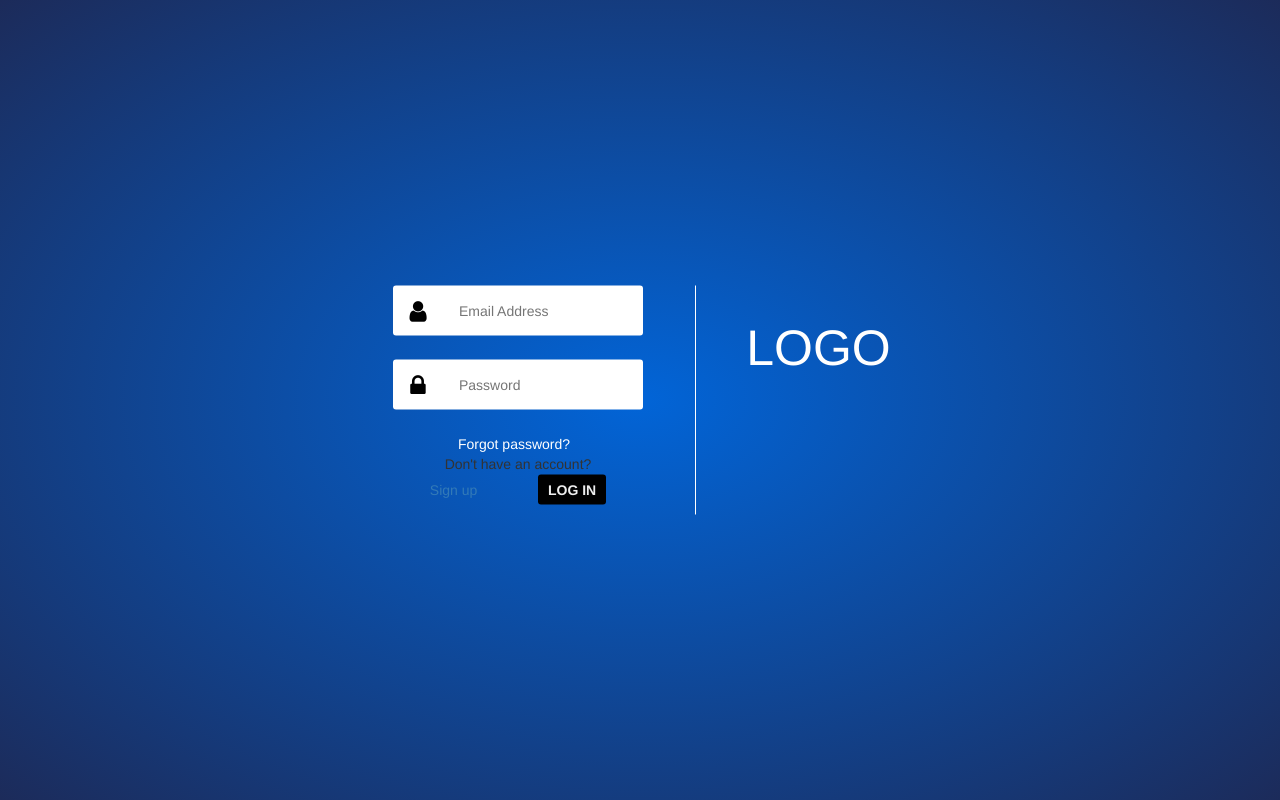
After one commit to Sanam-007/social_site, a PHP site: page /login.php in a window 1280 px wide. The commit adds this page. Run offline with PHP 8.4, Linux system fonts and the light colour scheme; some libraries are stand-ins or nearby versions.

Commit message:
login added

```diff
--- /dev/null
+++ b/login.css
@@ -0,0 +1,173 @@
+@charset "utf-8";
+
+
+@import url//maxcdn.bootstrapcdn.com/font-awesome/4.3.0/css/font-awesome.min.css);
+
+
+
+div.main{
+    background: #0264d6; /* Old browsers */
+background: -moz-radial-gradient(center, ellipse cover,  #0264d6 1%, #1c2b5a 100%); /* FF3.6+ */
+background: -webkit-gradient(radial, center center, 0px, center center, 100%, color-stop(1%,#0264d6), color-stop(100%,#1c2b5a)); /* Chrome,Safari4+ */
+background: -webkit-radial-gradient(center, ellipse cover,  #0264d6 1%,#1c2b5a 100%); /* Chrome10+,Safari5.1+ */
+background: -o-radial-gradient(center, ellipse cover,  #0264d6 1%,#1c2b5a 100%); /* Opera 12+ */
+background: -ms-radial-gradient(center, ellipse cover,  #0264d6 1%,#1c2b5a 100%); /* IE10+ */
+background: radial-gradient(ellipse at center,  #0264d6 1%,#1c2b5a 100%); /* W3C */
+filter: progid:DXImageTransform.Microsoft.gradient( startColorstr='#0264d6', endColorstr='#1c2b5a',GradientType=1 ); /* IE6-9 fallback on horizontal gradient */
+height:calc(100vh);
+width:100%;
+}
+
+[class*="fontawesome-"]:before {
+  font-family: 'FontAwesome', sans-serif;
+}
+
+/* ---------- GENERAL ---------- */
+
+* {
+  box-sizing: border-box;
+    margin:0px auto;
+
+  &:before,
+  &:after {
+    box-sizing: border-box;
+  }
+
+}
+
+body {
+
+    color: #606468;
+  font: 87.5%/1.5em 'Open Sans', sans-serif;
+  margin: 0;
+}
+
+a {
+	color: #fff;
+	text-decoration: none;
+}
+
+a:hover {
+	text-decoration: underline;
+}
+
+input {
+	border: none;
+	font-family: 'Open Sans', Arial, sans-serif;
+	font-size: 14px;
+	line-height: 1.5em;
+	padding: 0;
+	-webkit-appearance: none;
+}
+
+p {
+	line-height: 1.5em;
+}
+
+.clearfix {
+  *zoom: 1;
+
+  &:before,
+  &:after {
+    content: ' ';
+    display: table;
+  }
+
+  &:after {
+    clear: both;
+  }
+
+}
+
+.container {
+  left: 50%;
+  position: fixed;
+  top: 50%;
+  transform: translate(-50%, -50%);
+}
+
+/* ---------- LOGIN ---------- */
+
+#login form{
+	width: 250px;
+}
+#login, .logo{
+    display:inline-block;
+    width:40%;
+}
+#login{
+border-right:1px solid #fff;
+  padding: 0px 22px;
+  width: 59%;
+}
+.logo{
+color:#fff;
+font-size:50px;
+  line-height: 125px;
+}
+
+#login form span.fa {
+	background-color: #fff;
+	border-radius: 3px 0px 0px 3px;
+	color: #000;
+	display: block;
+	float: left;
+	height: 50px;
+    font-size:24px;
+	line-height: 50px;
+	text-align: center;
+	width: 50px;
+}
+
+#login form input {
+	height: 50px;
+}
+fieldset{
+    padding:0;
+    border:0;
+    margin: 0;
+
+}
+#login form input[type="text"], input[type="password"] {
+	background-color: #fff;
+	border-radius: 0px 3px 3px 0px;
+	color: #000;
+	margin-bottom: 1em;
+	padding: 0 16px;
+	width: 200px;
+}
+
+#login form input[type="submit"] {
+  border-radius: 3px;
+  -moz-border-radius: 3px;
+  -webkit-border-radius: 3px;
+  background-color: #000000;
+  color: #eee;
+  font-weight: bold;
+  /* margin-bottom: 2em; */
+  text-transform: uppercase;
+  padding: 5px 10px;
+  height: 30px;
+}
+
+#login form input[type="submit"]:hover {
+	background-color: #d44179;
+}
+
+#login > p {
+	text-align: center;
+}
+
+#login > p span {
+	padding-left: 5px;
+}
+.middle {
+  display: flex;
+  width: 600px;
+}
+.small-text{
+  color: #fff;
+}
+.ioo {
+  color= #fff;
+}
--- /dev/null
+++ b/login.php
@@ -0,0 +1,122 @@
+ <?php
+    session_start();
+      $_SESSION['isloggedin']='no';
+
+
+            ?>
+            <!DOCTYPE html>
+            <html lang="en">
+            <head>
+                <meta charset="UTF-8">
+                <meta http-equiv="X-UA-Compatible" content="IE=edge">
+                <meta name="viewport" content="width=device-width, initial-scale=1.0">
+                <title>Lets meet page</title>
+                <link rel="stylesheet" href="login.css">
+
+           <link href="//maxcdn.bootstrapcdn.com/bootstrap/4.1.1/css/bootstrap.min.css" rel="stylesheet" id="bootstrap-css">
+            <script src="//maxcdn.bootstrapcdn.com/bootstrap/4.1.1/js/bootstrap.min.js"></script>
+            <script src="//cdnjs.cloudflare.com/ajax/libs/jquery/3.2.1/jquery.min.js"></script>
+            <!------ Include the above in your HEAD tag ---------->
+
+            <link href="//maxcdn.bootstrapcdn.com/bootstrap/3.3.0/css/bootstrap.min.css" rel="stylesheet" id="bootstrap-css">
+            <script src="//maxcdn.bootstrapcdn.com/bootstrap/3.3.0/js/bootstrap.min.js"></script>
+            <script src="//code.jquery.com/jquery-1.11.1.min.js"></script>
+            <!-- Include the above in your HEAD tag -->
+
+            <link rel="stylesheet" href="//maxcdn.bootstrapcdn.com/font-awesome/4.3.0/css/font-awesome.min.css">
+
+
+            </head>
+            <body>
+
+            <div class="main">
+
+
+                <div class="container">
+            <center>
+            <div class="middle">
+                  <div id="login">
+
+                    <form action="" method="post">
+
+                      <fieldset class="clearfix">
+
+                        <p ><span class="fa fa-user"></span><input type="text" name="email"  Placeholder="Email Address" required ></p>
+                        <p><span class="fa fa-lock"></span><input type="password"   name="password" Placeholder="Password" required></p>
+
+                         <div >
+                      <span style="width:48%; text-align:left;  display: inline-block;"><a class="small-text" href="#">Forgot
+                         password?</a></span>
+                          <p class="link">Don't have an account?<br>
+
+                            <a href="signup.php">Sign up</a>
+
+
+
+                     <span style="width:50%; text-align:right;  display: inline-block;"><input type="submit" name="submit"  value="log in"></span>
+                                        </div>
+
+                      </fieldset>
+                 <div class="clearfix"></div>
+                    </form>
+                    <?php
+
+                   if(isset($_POST['submit'])){
+
+                  include 'connection.php';
+                  $email = $_POST['email'];
+                  $password = $_POST['password'];
+
+
+                 $query ="SELECT * FROM `user` WHERE email='$email' AND password ='$password'";
+                 $table= mysqli_query($con,$query);
+                 $row=mysqli_fetch_array($table);
+
+                 if($row){
+
+                   $_SESSION['isloggedin']= "yes";
+                   $_SESSION['user']='user';
+
+                   $_SESSION['id']=$row['id'];
+                  header('Location: user/dashboard.php');
+
+                   }
+
+
+
+
+                     else{
+                       $query ="SELECT *FROM admin WHERE email='$email' AND password ='$password'";
+                       $table= mysqli_query($con,$query);
+                       $row=mysqli_fetch_array($table);
+
+                   if($row){
+                         $_SESSION['isloggedin']= "yes";
+                         $_SESSION['user']='admin';
+                        $_SESSION['id']=$row['id'];
+                        header('Location: admin/dashboard.php');
+                       }
+                       else{
+                         echo "<p style='color:red;'> password doesn't match!<p>";
+                       }
+                     }
+                  }
+
+            ?>
+
+                    <div class="clearfix"></div>
+
+                  </div> <!-- end login -->
+                  <div class="logo">LOGO
+
+                      <div class="clearfix"></div>
+                  </div>
+
+                  </div>
+            </center>
+                </div>
+
+            </div>
+
+            </body>
+            </html>
--- a/user/newsfeed.php
+++ b/user/newsfeed.php
@@ -51,12 +51,12 @@
              <div class="col-md-6 portlets">
               <div class="panel panel-default">
                 <div class="panel-heading">
-                  <div class="pull-left">newsfeed</div>
+                  <div class="pull-left"><a href ="updatepassword.php"><?php echo "sanam" ?></a></div>
 
                   <div class="clearfix"></div>
                 </div>
                 <div>
-                <a href ="updatepassword.php"></a>
+
                 <p>
                     User have posted new post
                 </p>
```
Also changed, not shown: index.php (deleted, +0 -113 lines), user/UpdateProfile.php (+43 -5 lines), uploadedimage/00d45866b8af6409ae137761c6c55727.jpg (added).
